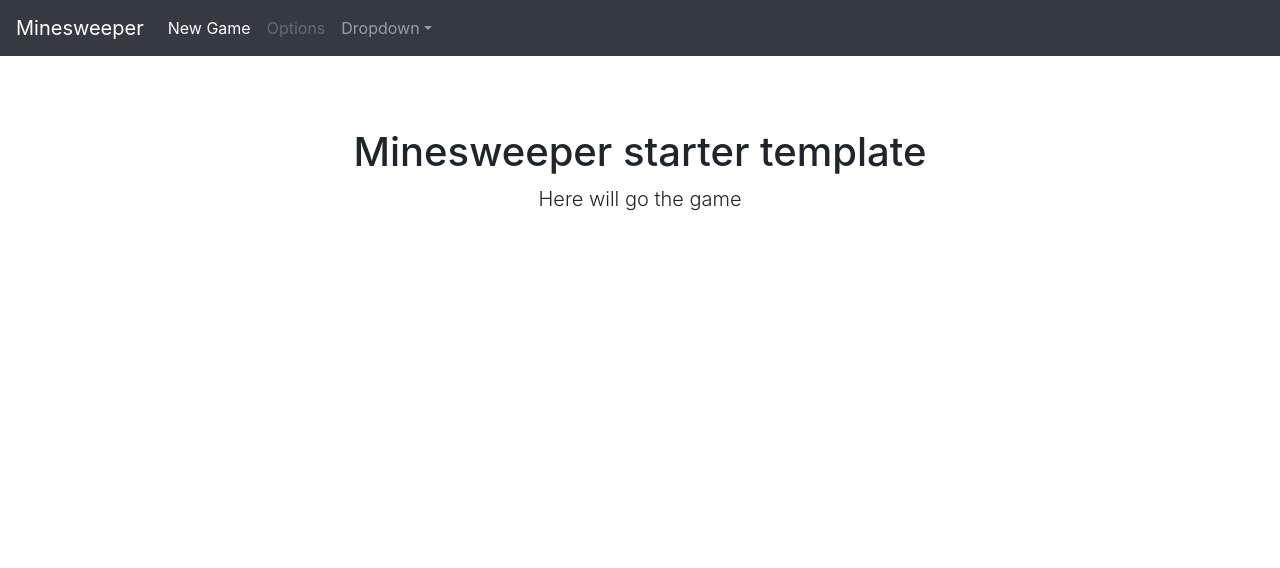
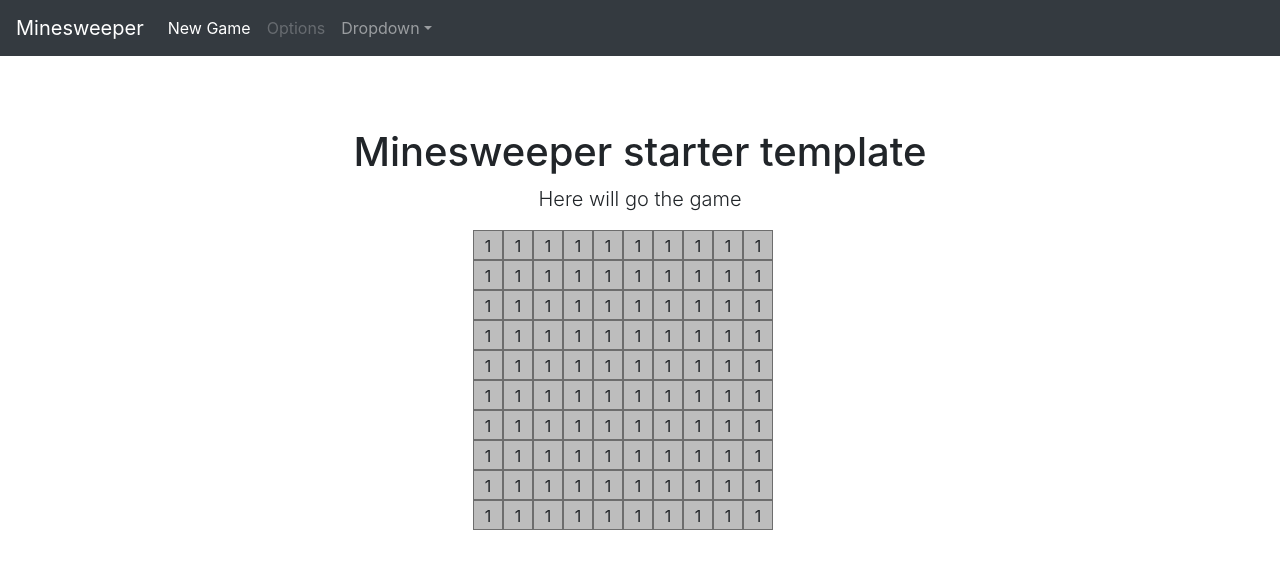
Before and after one commit to davidecatani/minesweeper, a plain HTML site: page index.html in a window 1280 px wide. Drawn offline with nearby package versions, Linux system fonts and the light colour scheme.

Commit message:
Basic grid

```diff
--- a/css/style.css
+++ b/css/style.css
@@ -5,3 +5,18 @@ body {
   padding: 3rem 1.5rem;
   text-align: center;
 }
+
+.mine-wrapper {
+    background-color: #BDBDBD;
+}
+.mine-row {
+    display: block;
+}
+.mine-cell {
+    display: inline-block;
+    width: 30px;
+    height: 30px;
+    line-height: 30px;
+    border: 1px solid #6D6D6D;
+
+}
--- a/index.html
+++ b/index.html
@@ -1,5 +1,6 @@
 <!doctype html>
 <html lang="en">
+
 <head>
     <meta charset="utf-8">
     <meta name="viewport" content="width=device-width, initial-scale=1, shrink-to-fit=no">
@@ -10,7 +11,8 @@
     <title>Minesweeper JS</title>
 
     <!-- Bootstrap core CSS -->
-    <link rel="stylesheet" href="https://maxcdn.bootstrapcdn.com/bootstrap/4.0.0/css/bootstrap.min.css" integrity="sha384-Gn5384xqQ1aoWXA+058RXPxPg6fy4IWvTNh0E263XmFcJlSAwiGgFAW/dAiS6JXm" crossorigin="anonymous">
+    <link rel="stylesheet" href="https://maxcdn.bootstrapcdn.com/bootstrap/4.0.0/css/bootstrap.min.css"
+        integrity="sha384-Gn5384xqQ1aoWXA+058RXPxPg6fy4IWvTNh0E263XmFcJlSAwiGgFAW/dAiS6JXm" crossorigin="anonymous">
 
     <!-- Custom styles for this template -->
     <link href="./css/style.css" rel="stylesheet">
@@ -20,7 +22,8 @@
 
     <nav class="navbar navbar-expand-md navbar-dark bg-dark fixed-top">
         <a class="navbar-brand" href="#">Minesweeper</a>
-      <button class="navbar-toggler" type="button" data-toggle="collapse" data-target="#navbarsExampleDefault" aria-controls="navbarsExampleDefault" aria-expanded="false" aria-label="Toggle navigation">
+        <button class="navbar-toggler" type="button" data-toggle="collapse" data-target="#navbarsExampleDefault"
+            aria-controls="navbarsExampleDefault" aria-expanded="false" aria-label="Toggle navigation">
             <span class="navbar-toggler-icon"></span>
         </button>
 
@@ -33,7 +36,8 @@
                     <a class="nav-link disabled" href="#">Options</a>
                 </li>
                 <li class="nav-item dropdown">
-            <a class="nav-link dropdown-toggle" href="http://example.com" id="dropdown01" data-toggle="dropdown" aria-haspopup="true" aria-expanded="false">Dropdown</a>
+                    <a class="nav-link dropdown-toggle" href="http://example.com" id="dropdown01" data-toggle="dropdown"
+                        aria-haspopup="true" aria-expanded="false">Dropdown</a>
                     <div class="dropdown-menu" aria-labelledby="dropdown01">
                         <a class="dropdown-item" href="#">Action</a>
                         <a class="dropdown-item" href="#">Another action</a>
@@ -49,9 +53,13 @@
         <div class="starter-template">
             <h1>Minesweeper starter template</h1>
             <p class="lead">Here will go the game</p>
+            <div class="row justify-content-md-center">
+                <div class="col col-4" id="game"></div>
+            </div>
         </div>
 
     </main>
     <script src="./js/global.js"></script>
 </body>
+
 </html>
--- a/js/global.js
+++ b/js/global.js
@@ -1 +1,21 @@
-console.log('here');
+const game = document.getElementById('game');
+const rows = 10;
+const cols = 10;
+const mines = 10;
+
+let wrapper = document.createElement('div');
+wrapper.classList.add('mine-wrapper');
+wrapper.style.width = cols * 30 + 'px';
+for (let r = 0; r < rows; r++) {
+    let row = document.createElement('div');
+    row.classList.add('mine-row');
+    for (let c = 0; c < cols; c++) {
+        let col = document.createElement('div');
+        col.classList.add('mine-cell')
+        col.appendChild(document.createTextNode('1'));
+        row.appendChild(col);
+    }
+    wrapper.appendChild(row);
+}
+
+game.appendChild(wrapper);
```
Lines whose indentation alone changed are shown as unchanged.
